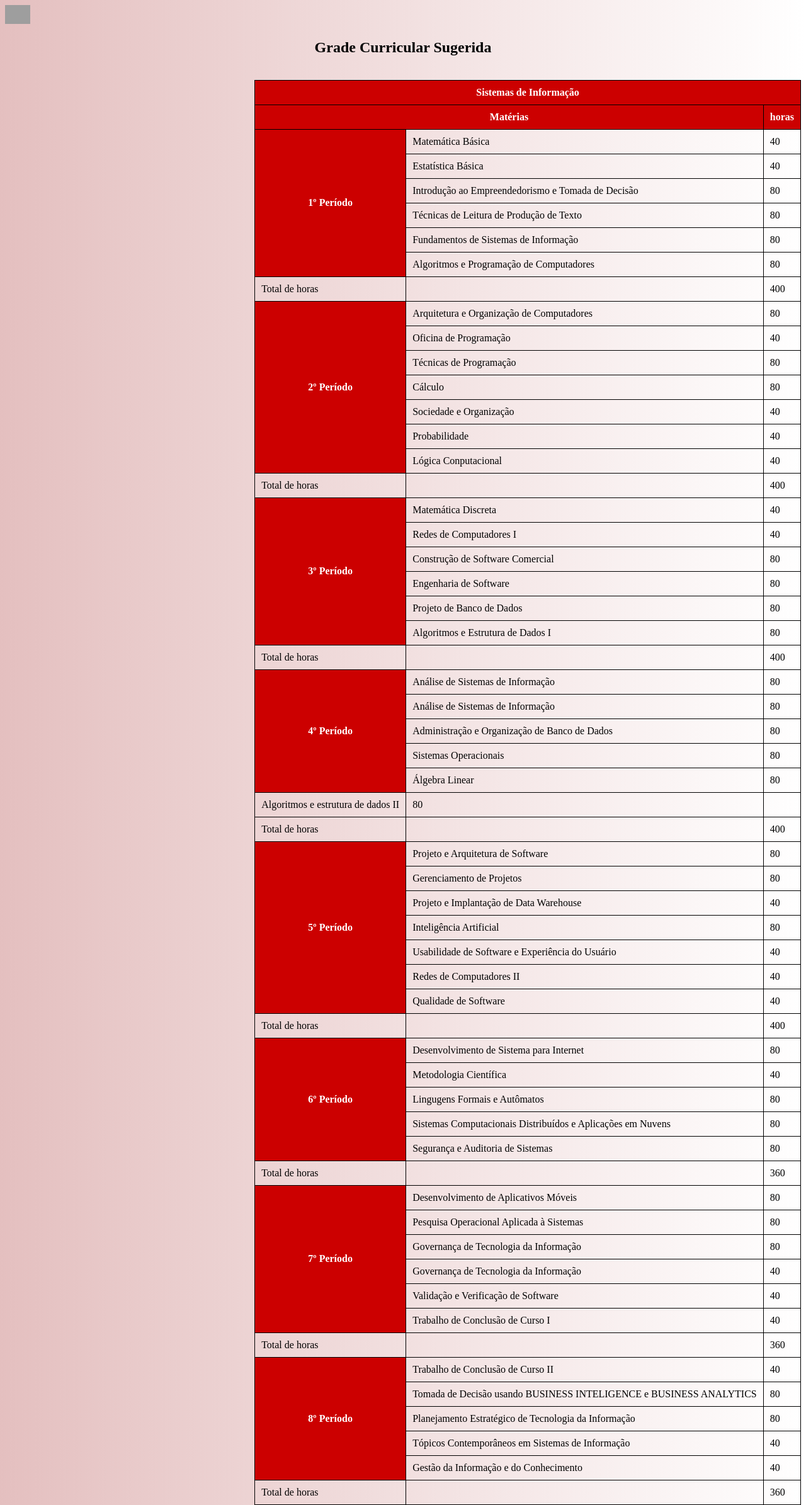
After one commit to Baiaum/unialfaMelhorada, a PHP site: page /grade.html in a window 1280 px wide. The commit adds this page. Shown: the whole page at 63% size. Run offline with PHP 8.4, Linux system fonts and the light colour scheme; grey boxes are pictures that could not be loaded.

```diff
--- /dev/null
+++ b/grade.html
@@ -0,0 +1,275 @@
+<!DOCTYPE html>
+<head>
+	<meta charset="utf-8" />
+	<title>UNIALFA - Grade</title>
+	<style>
+		body {
+			background-image: linear-gradient(to right, brown -235%, white);
+		}
+		table {
+			border-collapse: collapse;
+		}
+		table, th, td {
+			border: 1px solid black;
+			padding: 10px;
+		}
+		th{
+			background-color: #CC0000;
+			color: white;
+		}
+	</style>
+</head>
+<body>
+	<img src="logo-unialfa.svg" alt="logo-unialfa" height="30"/>
+	<h2 style="text-align:center">Grade Curricular Sugerida</h2><br>
+	<table align=right>
+		<tr>
+			<th colspan="3">Sistemas de Informação</th>
+		</tr>
+		<tr>
+			<th colspan="2">Matérias</th>
+			<th scope="col">horas</th>
+		</tr>
+		<tr>
+			<th rowspan="6">1º Período</th>
+			<td>Matemática Básica</td>
+			<td>40</td>
+		</tr>
+		<tr>
+			<td>Estatística Básica</td>
+			<td>40</td>
+		</tr>
+		<tr>
+			<td>Introdução ao Empreendedorismo e Tomada de Decisão</td>
+			<td>80</td>
+		</tr>
+		<tr>
+			<td>Técnicas de Leitura de Produção de Texto</td>
+			<td>80</td>
+		</tr>
+		<tr>
+			<td>Fundamentos de Sistemas de Informação</td>
+			<td>80</td>
+		</tr>
+		<tr>
+			<td>Algoritmos e Programação de Computadores</td>
+			<td>80</td>
+		</tr>
+		<tr>
+			<td> Total de horas</td>
+			<td> </td>
+			<td>400</th>
+		</tr>
+		<tr>
+			<th rowspan="7">2º Período</th>
+			<td>Arquitetura e Organização de Computadores</td>
+			<td>80</td>
+		</tr>
+		<tr>
+			<td>Oficina de Programação</td>
+			<td>40</td>
+		</tr>
+		<tr>
+			<td>Técnicas de Programação</td>
+			<td>80</td>
+		</tr>
+		<tr>
+			<td>Cálculo</td>
+			<td>80</td>
+		</tr>
+		<tr>
+			<td>Sociedade e Organização</td>
+			<td>40</td>
+		</tr>
+		<tr>
+			<td>Probabilidade</td>
+			<td>40</td>
+		</tr>
+		<tr>
+			<td>Lógica Conputacional</td>
+			<td>40</td>
+		</tr>
+		<tr>
+			<td> Total de horas</td>
+			<td> </td>
+			<td>400</th>
+		</tr>
+		<tr>
+			<th rowspan="6">3º Período</th>
+			<td>Matemática Discreta</td>
+			<td>40</td>
+		</tr>
+		<tr>
+			<td>Redes de Computadores I</td>
+			<td>40</td>
+		</tr>
+		<tr>
+			<td>Construção de Software Comercial</td>
+			<td>80</td>
+		</tr>
+		<tr>
+			<td>Engenharia de Software</td>
+			<td>80</td>
+		</tr>
+		<tr>
+			<td>Projeto de Banco de Dados</td>
+			<td>80</td>
+		</tr>
+		<tr>
+			<td>Algoritmos e Estrutura de Dados I</td>
+			<td>80</td>
+		</tr>
+		<tr>
+			<td> Total de horas</td>
+			<td> </td>
+			<td>400</th>
+		</tr>
+		<tr>
+			<th rowspan="5">4º Período</th>
+			<td>Análise de Sistemas de Informação</td>
+			<td>80</td>
+		</tr>
+		<tr>
+			<td>Análise de Sistemas de Informação</td>
+			<td>80</td>
+		</tr>
+		<tr>
+			<td>Administração e Organização de Banco de Dados</td>
+			<td>80</td>
+		</tr>
+		<tr>
+			<td>Sistemas Operacionais</td>
+			<td>80</td>
+		</tr>
+		<tr>
+			<td>Álgebra Linear</td>
+			<td>80</td>
+		</tr>
+		<tr>
+			<td>Algoritmos e estrutura de dados II</td>
+			<td>80</td>
+		</tr>
+		<tr>
+			<td> Total de horas</td>
+			<td> </td>
+			<td>400</th>
+		</tr>
+		<tr>
+			<th rowspan="7">5º Período</th>
+			<td>Projeto e Arquitetura de Software</td>
+			<td>80</td>
+		</tr>
+		<tr>
+			<td>Gerenciamento de Projetos</td>
+			<td>80</td>
+		</tr>
+		<tr>
+			<td>Projeto e Implantação de Data Warehouse</td>
+			<td>40</td>
+		</tr>
+		<tr>
+			<td>Inteligência Artificial</td>
+			<td>80</td>
+		</tr>
+		<tr>
+			<td>Usabilidade de Software e Experiência do Usuário</td>
+			<td>40</td>
+		</tr>
+		<tr>
+			<td>Redes de Computadores II</td>
+			<td>40</td>
+		</tr>
+		<tr>
+			<td>Qualidade de Software</td>
+			<td>40</td>
+		</tr>
+		<tr>
+			<td> Total de horas</td>
+			<td> </td>
+			<td>400</th>
+		</tr>
+		<tr>
+			<th rowspan="5">6º Período</th>
+			<td>Desenvolvimento de Sistema para Internet</td>
+			<td>80</td>
+		</tr>
+		<tr>
+			<td>Metodologia Científica</td>
+			<td>40</td>
+		</tr>
+		<tr>
+			<td>Lingugens Formais e Autômatos</td>
+			<td>80</td>
+		</tr>
+		<tr>
+			<td>Sistemas Computacionais Distribuídos e Aplicações em Nuvens</td>
+			<td>80</td>
+		</tr>
+		<tr>
+			<td>Segurança e Auditoria de Sistemas</td>
+			<td>80</td>
+		</tr>
+		<tr>
+			<td> Total de horas</td>
+			<td> </td>
+			<td>360</th>
+		</tr>
+		<tr>
+			<th rowspan="6">7º Período</th>
+			<td>Desenvolvimento de Aplicativos Móveis</td>
+			<td>80</td>
+		</tr>
+		<tr>
+			<td>Pesquisa Operacional Aplicada à Sistemas</td>
+			<td>80</td>
+		</tr>
+		<tr>
+			<td>Governança de Tecnologia da Informação</td>
+			<td>80</td>
+		</tr>
+		<tr>
+			<td>Governança de Tecnologia da Informação</td>
+			<td>40</td>
+		</tr>
+		<tr>
+			<td>Validação e Verificação de Software</td>
+			<td>40</td>
+		</tr>
+		<tr>
+			<td>Trabalho de Conclusão de Curso I</td>
+			<td>40</td>
+		</tr>
+		<tr>
+			<td> Total de horas</td>
+			<td> </td>
+			<td>360</th>
+		</tr>
+		<tr>
+			<th rowspan="5">8º Período</th>
+			<td>Trabalho de Conclusão de Curso II</td>
+			<td>40</td>
+		</tr>
+		<tr>
+			<td>Tomada de Decisão usando BUSINESS INTELIGENCE e BUSINESS ANALYTICS</td>
+			<td>80</td>
+		</tr>
+		<tr>
+			<td>Planejamento Estratégico de Tecnologia da Informação</td>
+			<td>80</td>
+		</tr>
+		<tr>
+			<td>Tópicos Contemporâneos em Sistemas de Informação</td>
+			<td>40</td>
+		</tr>
+		<tr>
+			<td>Gestão da Informação e do Conhecimento</td>
+			<td>40</td>
+		</tr>
+		<tr>
+			<td> Total de horas</td>
+			<td> </td>
+			<td>360</th>
+		</tr>
+	</table>
+</body>
+</html>
```
Also changed, not shown: Academico/GradeRecomendada.html (added, +19 -0 lines), PagInicial.html (added, +90 -0 lines), index.html (+7 -16 lines), style.css (+0 -31 lines).
